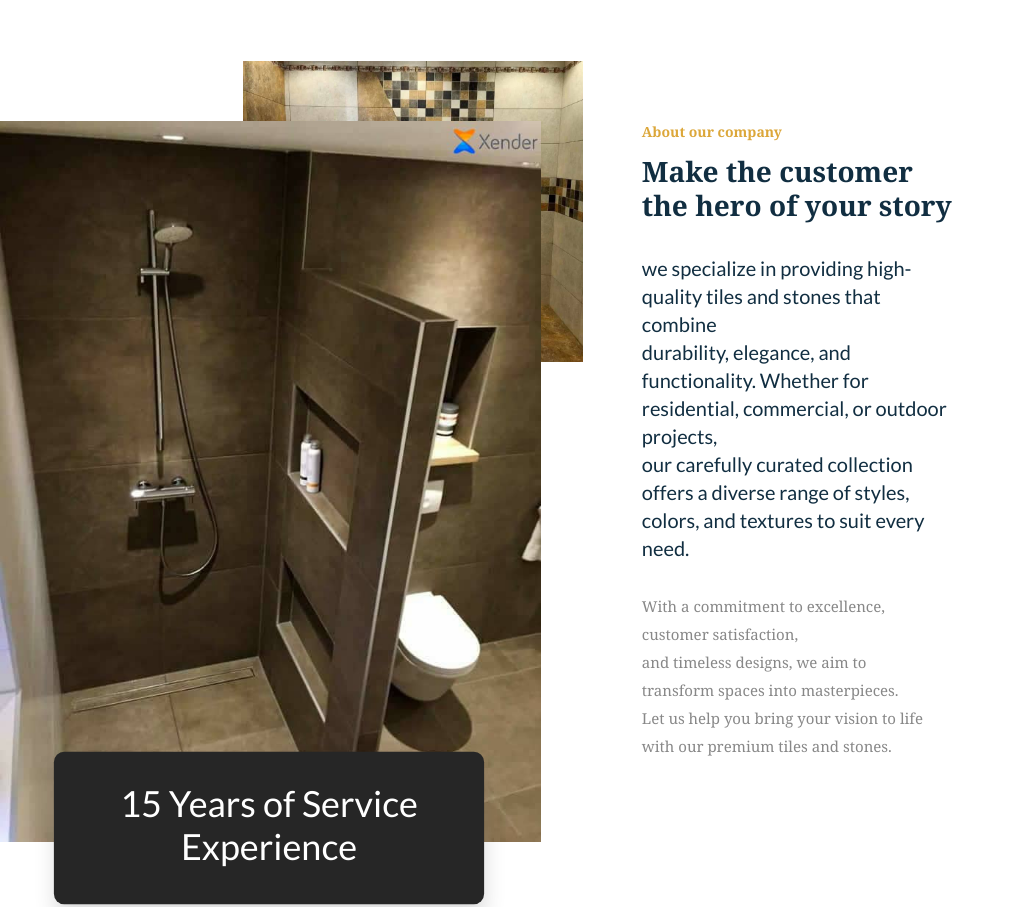
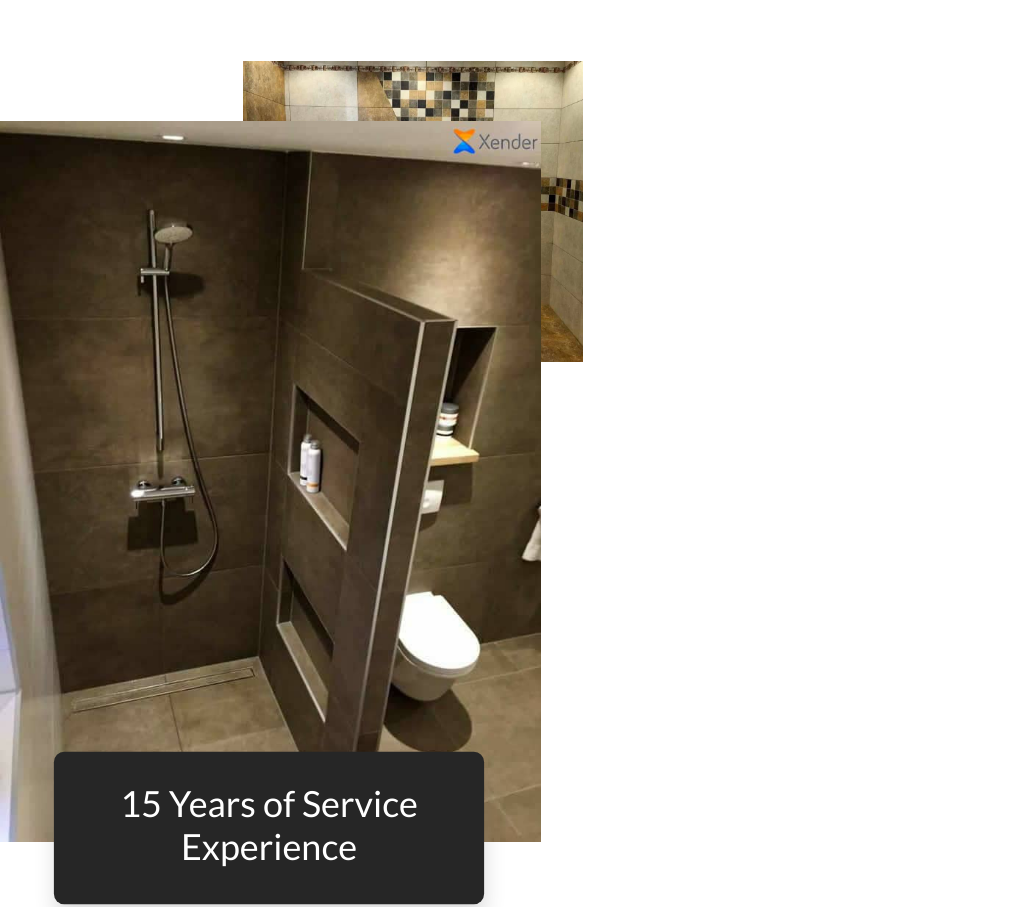
Before and after one commit to evansbafoe/medab-tiling-stones, a website: page swimmingpool.html in a window 1280 px wide. Shown: the part 1040-1947 px from the top of the page, without its empty margins (0-1015 px from the left). Drawn offline with Linux system fonts and the light colour scheme.

Commit message:
Update swimmingpool.html

```diff
--- a/swimmingpool.html
+++ b/swimmingpool.html
@@ -158,18 +158,7 @@
                             </div>
                         </div>
                    </div>
-                    <div class=" col-xl-4 col-lg-4">
-                        <div class="customer-caption">
-                            <span>About our company</span>
-                            <h2>Make the customer the hero of your story</h2>
-                            <div class="caption-details">
-                                 <p class="pera-dtails">we specialize in providing high-quality tiles and stones that combine<br> durability, elegance, and functionality. Whether for residential, commercial, or outdoor projects,<br> our carefully curated collection offers a diverse range of styles, colors, and textures to suit every need. </p>
-                                <p>With a commitment to excellence, customer satisfaction, <br>and timeless designs, we aim to transform spaces into masterpieces.<br> Let us help you bring your vision to life with our premium tiles and stones.</p>
-                                 </div>
-                        </div>
-                    </div>
-                </div>
-            </div>
+                   </div>
         </section>
         <!-- Make customer End-->
 
```
